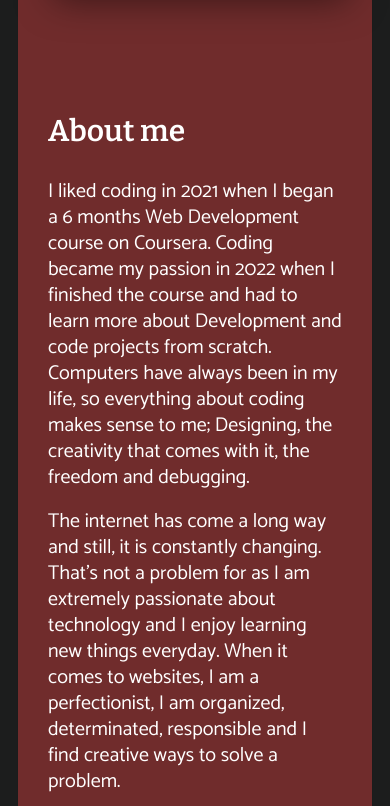
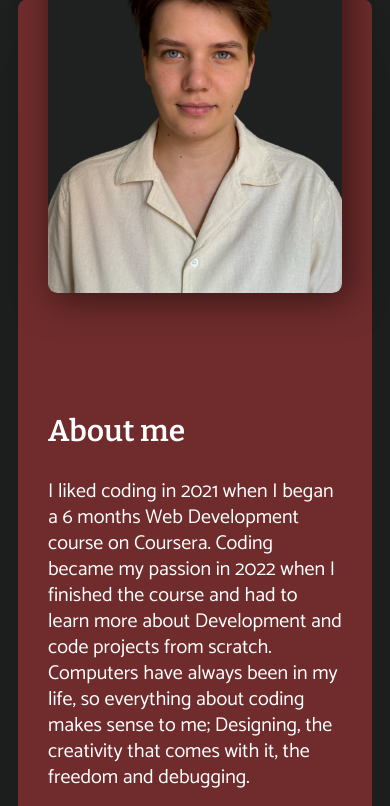
Before and after one commit to CiurescuP/my-website, a plain HTML site: page index.html in a window 390 px wide. Shown: the part 1220-2026 px from the top of the page. Drawn offline with nearby package versions, Linux system fonts and the light colour scheme.

Commit message:
Update queries.css

```diff
--- a/styles/queries.css
+++ b/styles/queries.css
@@ -1,4 +1,4 @@
-@media only screen and (max-width: 1305px) {
+ @media only screen and (max-width: 1305px) {
   .projects-grid {
     grid-template-columns: repeat(3, 380px);
   }
@@ -137,12 +137,12 @@
   }
 }
 
-@media (max-width: 590px) {
+@media (max-width: 480px) {
   .projects-container {
     margin-top: 170px;
   }
 
   .about-box {
-    margin-top: 510px;
+    margin-top: 810px;
   }
 }
```
